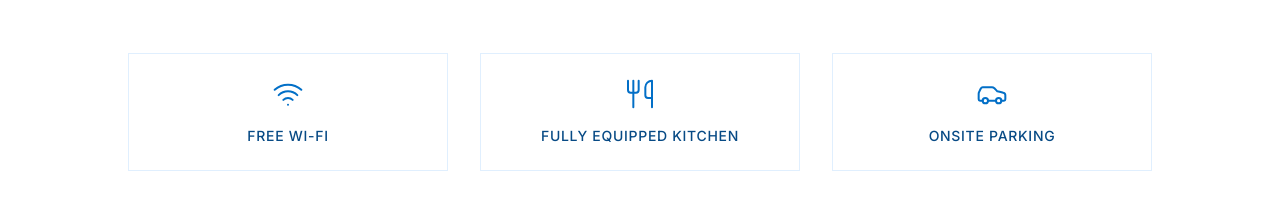
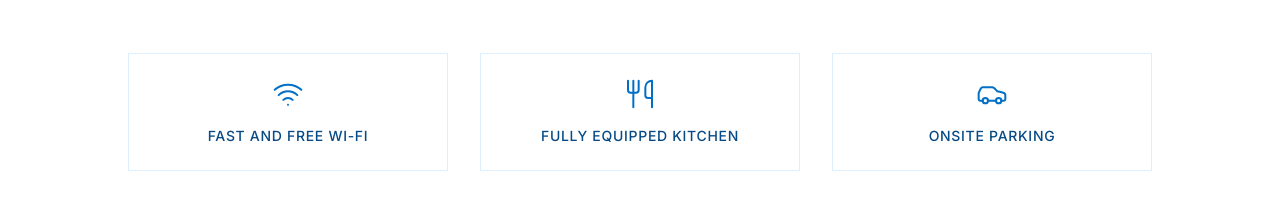
Before and after one commit to maritnroyle/WhiteCloudHomes-Website, a React (Vite) app: page / in a window 1280 px wide. Shown: the part 1880-2082 px from the top of the page. Built offline with nearby package versions, Linux system fonts and the light colour scheme; a web font is replaced by a local one.

Commit message:
feat(homestay): Enhance FAQs and Wi-Fi description
Adds a new FAQ for private bathrooms and clarifies the Wi-Fi amenity description to highlight speed and free availability. Updates the minimum stay wording for consistency.

```diff
--- a/src/components/FAQs.tsx
+++ b/src/components/FAQs.tsx
@@ -24,6 +24,10 @@ const faqs = [
     answer: "Yes! You can send your mail or parcel to our address if you're staying or about to check-in."
   },
   {
+    question: "Do you have rooms with private bathroom?",
+    answer: "Yes! We have two rooms that share an ensuite bathroom. The rooms are for female only."
+  },
+  {
     question: "Can I get proof of address letter?",
     answer: "Absolutely. If you're staying with us and need proof of address to set up a bank account or apply for work, we’ll sort you out. You will need to be staying for a minimum of two weeks."
   },
@@ -33,7 +37,7 @@ const faqs = [
   },
   {
     question: "Is there a minimun stay?",
-    answer: "Yes, our standard stay is 2 weeks. If you need a shorter period, please contact us."
+    answer: "Yes, our standard stay is two weeks. If you need a shorter period, please contact us."
   }
 ];
 
--- a/src/components/Features.tsx
+++ b/src/components/Features.tsx
@@ -3,7 +3,7 @@ import { Wifi, Coffee, Car, Sparkles, Snowflake, Utensils, WashingMachine, Lugga
 
 export default function Features() {
   const amenities = [
-    { name: "Free Wi-Fi", icon: Wifi },
+    { name: "Fast and Free Wi-Fi", icon: Wifi },
     { name: "Fully Equipped Kitchen", icon: Utensils },
     { name: "Onsite Parking", icon: Car },
     { name: "Fortnightly Housekeeping Service", icon: Sparkles },
```
